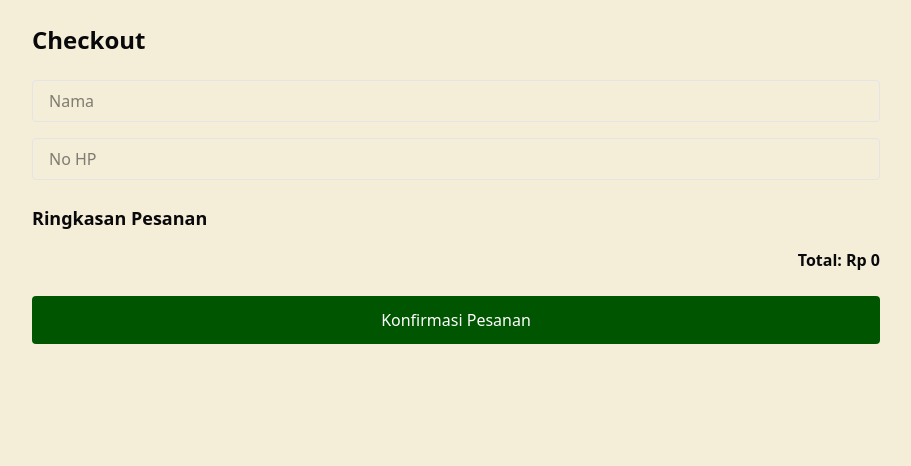
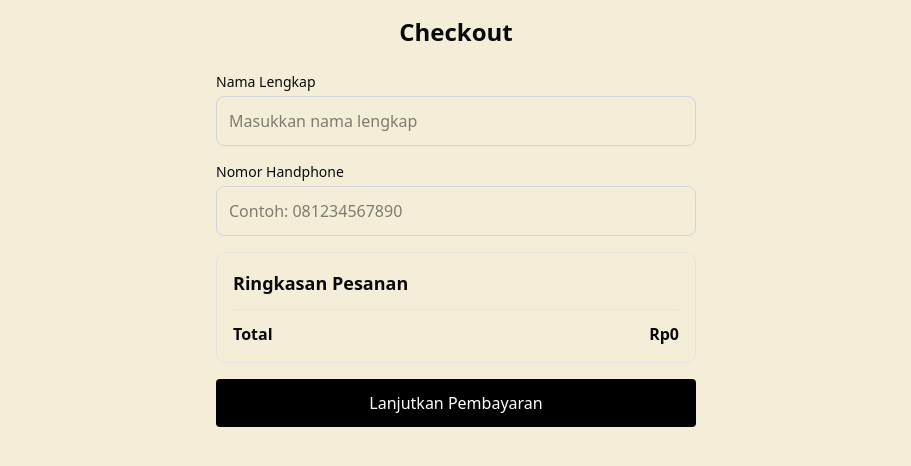
Before and after one commit to Yudann/self-order-app, a Next.js app: page /checkout in a window 1280 px wide. Shown: the top 466 px of the page, without its empty margins (184-1095 px from the left). Built offline with nearby package versions, Linux system fonts and the light colour scheme.

Commit message:
refactor: using custom payload for checkout and add logic for idk

```diff
--- a/src/app/checkout/page.tsx
+++ b/src/app/checkout/page.tsx
@@ -1,92 +1,186 @@
-// checkout/page.tsx
 "use client";
-import { useCartItems, useCart } from "@/app/hooks/useCart";
+
 import { useState } from "react";
-import { useRouter } from "next/navigation";
+import { useCart } from "../../hooks/useCart";
+import MessageBox from "@/components/fragments/MessageBox";
+import { createTransaction } from "@/services/transaction.service";
+import { CreateTransactionPayload } from "@/types/transaction.type";
+import { ensureCustomerExists } from "@/repositories/checkout.repository";
 
 export default function CheckoutPage() {
-  const { cartItems, totalPrice } = useCartItems();
-  const { clearCart } = useCart();
   const [name, setName] = useState("");
   const [phone, setPhone] = useState("");
-  const router = useRouter();
+  const [loading, setLoading] = useState(false);
+  const [message, setMessage] = useState<{
+    type: "success" | "error" | "info" | "warning";
+    text: string;
+  } | null>(null);
 
-  const handleCheckout = async () => {
-    if (!name || !phone) return alert("Nama dan No HP wajib diisi!");
+  const [errors, setErrors] = useState({
+    name: "",
+    phone: "",
+  });
 
-    const payload = {
-      customer: {
-        customerName: name,
-        phoneNumber: phone,
-      },
-      totalAmount: totalPrice,
-      details: cartItems.map((item) => ({
+  const { cartItems, clearCart } = useCart();
+
+  const validateForm = () => {
+    let isValid = true;
+    const newErrors = { name: "", phone: "" };
+
+    if (!name.trim()) {
+      newErrors.name = "Nama wajib diisi";
+      isValid = false;
+    }
+
+    if (!phone.trim()) {
+      newErrors.phone = "Nomor HP wajib diisi";
+      isValid = false;
+    } else if (!/^[0-9]{10,13}$/.test(phone)) {
+      newErrors.phone = "Nomor HP harus 10-13 digit angka";
+      isValid = false;
+    }
+
+    if (cartItems.length === 0) {
+      setMessage({ type: "warning", text: "Keranjang kosong!" });
+      isValid = false;
+    }
+
+    setErrors(newErrors);
+    return isValid;
+  };
+
+  async function handleCheckout() {
+    if (!validateForm()) return;
+
+    setLoading(true);
+    setMessage({ type: "info", text: "" });
+
+    try {
+      const customer = await ensureCustomerExists({
+        customerName: name.trim(),
+        phoneNumber: phone.trim(),
+      });
+      if (!customer || !customer.idCustomer) {
+        setMessage({ type: "error", text: "Gagal mengambil data customer" });
+        return;
+      }
+
+      const payload: CreateTransactionPayload = {
+        customerId: customer.idCustomer,
+        items: cartItems.map((item) => ({
           productId: item.id,
           quantity: item.quantity,
-        subtotal: item.quantity * item.price,
         })),
       };
 
-    try {
-      // Misal POST ke /api/transactions
-      await fetch("/api/transactions", {
-        method: "POST",
-        body: JSON.stringify(payload),
-        headers: {
-          "Content-Type": "application/json",
-        },
+      await createTransaction(payload);
+
+      setMessage({ type: "success", text: "Checkout berhasil!" });
+      clearCart();
+      setName("");
+      setPhone("");
+    } catch (err: unknown) {
+      console.error(err);
+
+      let errorMessage = "Terjadi kesalahan saat checkout";
+
+      if (err instanceof Error) {
+        errorMessage = err.message;
+      }
+
+      setMessage({
+        type: "error",
+        text: errorMessage,
       });
-
-      clearCart();
-      router.push("/checkout/success");
-    } catch (error) {
-      console.error(error);
-      alert("Checkout gagal, coba lagi.");
+    } finally {
+      setLoading(false);
     }
-  };
+  }
 
   return (
-    <div className="max-w-4xl mx-auto p-6 space-y-6">
-      <h1 className="text-2xl font-bold">Checkout</h1>
+    <div className="max-w-lg mx-auto p-4 space-y-6">
+      <h1 className="text-2xl font-bold text-center">Checkout</h1>
 
       <div className="space-y-4">
+        {/* Name Field */}
+        <div>
+          <label htmlFor="name" className="block text-sm font-medium mb-1">
+            Nama Lengkap
+          </label>
           <input
-          placeholder="Nama"
-          className="w-full border px-4 py-2 rounded"
+            type="text"
+            id="name"
+            placeholder="Masukkan nama lengkap"
             value={name}
             onChange={(e) => setName(e.target.value)}
+            className={`border p-3 w-full rounded-md ${
+              errors.name ? "border-red-500" : "border-gray-300"
+            }`}
           />
+          {errors.name && (
+            <p className="mt-1 text-sm text-red-600">{errors.name}</p>
+          )}
+        </div>
+
+        {/* Phone Field */}
+        <div>
+          <label htmlFor="phone" className="block text-sm font-medium mb-1">
+            Nomor Handphone
+          </label>
           <input
-          placeholder="No HP"
-          className="w-full border px-4 py-2 rounded"
+            type="tel"
+            id="phone"
+            placeholder="Contoh: 081234567890"
             value={phone}
             onChange={(e) => setPhone(e.target.value)}
+            className={`border p-3 w-full rounded-md ${
+              errors.phone ? "border-red-500" : "border-gray-300"
+            }`}
           />
+          {errors.phone && (
+            <p className="mt-1 text-sm text-red-600">{errors.phone}</p>
+          )}
         </div>
 
-      <div>
-        <h2 className="font-semibold text-lg mb-2">Ringkasan Pesanan</h2>
-        <ul className="space-y-2">
+        {/* Order Summary */}
+        <div className="border rounded-lg p-4">
+          <h3 className="font-bold text-lg mb-3">Ringkasan Pesanan</h3>
+          <div className="space-y-2">
             {cartItems.map((item) => (
-            <li key={item.id} className="flex justify-between">
+              <div key={item.id} className="flex justify-between">
                 <span>
-                {item.productName} x {item.quantity}
+                  {item.productName} × {item.quantity}
                 </span>
-              <span>Rp {item.price * item.quantity}</span>
-            </li>
+                <span>Rp{(item.price * item.quantity).toLocaleString()}</span>
+              </div>
             ))}
-        </ul>
-        <div className="mt-4 font-bold text-right">
-          Total: Rp {totalPrice.toLocaleString()}
+          </div>
+          <div className="border-t mt-3 pt-3 flex justify-between font-bold">
+            <span>Total</span>
+            <span>
+              Rp
+              {cartItems
+                .reduce((total, item) => total + item.price * item.quantity, 0)
+                .toLocaleString()}
+            </span>
           </div>
         </div>
 
+        {/* Checkout Button */}
         <button
           onClick={handleCheckout}
-        className="bg-primary-green text-white px-6 py-3 rounded w-full"
+          disabled={loading}
+          className={`px-4 py-3 rounded w-full font-medium ${
+            loading
+              ? "bg-gray-400 cursor-not-allowed"
+              : "bg-black text-white hover:bg-gray-800"
+          }`}
         >
-        Konfirmasi Pesanan
+          {loading ? "Memproses..." : "Lanjutkan Pembayaran"}
         </button>
+
+        {message && <MessageBox message={message.text} type={message.type} />}
+      </div>
     </div>
   );
 }
--- a/src/app/hooks/useCart.ts
+++ /dev/null
@@ -1,68 +0,0 @@
-"use client";
-
-import { create } from "zustand";
-import { persist } from "zustand/middleware";
-
-interface CartItem {
-  id: number;
-  productName: string;
-  price: number;
-  quantity: number;
-  image: string;
-}
-
-interface CartStore {
-  cartItems: CartItem[];
-  addToCart: (item: Omit<CartItem, "quantity">) => void;
-  removeFromCart: (id: number) => void;
-  updateQuantity: (id: number, quantity: number) => void;
-  clearCart: () => void;
-}
-
-export const useCart = create<CartStore>()(
-  persist(
-    (set, get) => ({
-      cartItems: [],
-      addToCart: (item) => {
-        const existingItem = get().cartItems.find((i) => i.id === item.id);
-        if (existingItem) {
-          return set({
-            cartItems: get().cartItems.map((i) =>
-              i.id === item.id ? { ...i, quantity: i.quantity + 1 } : i
-            ),
-          });
-        }
-        return set({
-          cartItems: [...get().cartItems, { ...item, quantity: 1 }],
-        });
-      },
-      removeFromCart: (id) =>
-        set({
-          cartItems: get().cartItems.filter((item) => item.id !== id),
-        }),
-      updateQuantity: (id, quantity) =>
-        set({
-          cartItems: get().cartItems.map((item) =>
-            item.id === id ? { ...item, quantity } : item
-          ),
-        }),
-      clearCart: () => set({ cartItems: [] }),
-    }),
-    {
-      name: "cart-storage",
-    }
-  )
-);
-
-export function useCartItems() {
-  const cartItems = useCart((state) => state.cartItems);
-  const totalPrice = cartItems.reduce(
-    (total, item) => total + item.price * item.quantity,
-    0
-  );
-
-  return {
-    cartItems,
-    totalPrice,
-  };
-}
```
Lines whose indentation alone changed are shown as unchanged.
